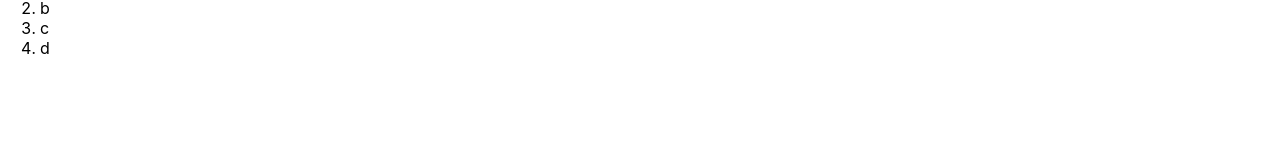
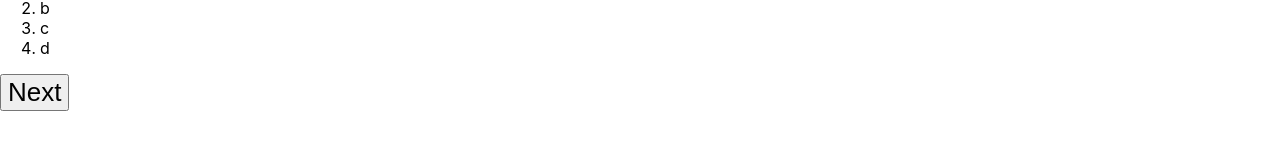
Before and after one commit to hannah-bishop/Mars-Mission-2022, a React (Vite) app: page /learning-space in a window 1280 px wide. Shown: the part 602-752 px from the top of the page. Built offline with nearby package versions, Linux system fonts and the light colour scheme.

Commit message:
MM-13: Create and add PreviousAndNextButtons component

```diff
--- a/src/components/LearningSpace/LearningSpace.tsx
+++ b/src/components/LearningSpace/LearningSpace.tsx
@@ -1,16 +1,25 @@
 import { Question } from "../Question/Question";
 import { learningPageData } from "../../data/data";
+import { useState } from "react";
+import { PreviousAndNextButtons } from "../PreviousAndNextButtons/PreviousAndNextButtons";
 
 export function LearningSpace() {
+  const [currentSection, setCurrentSection] = useState(0);
   return (
     <>
       <h1>Welcome to a Learning Space!</h1>
-      <h2>{learningPageData[0].title}</h2>
-      <img src={learningPageData[0].content.imageUrl} />
-      <p>{learningPageData[0].content.text}</p>
+      <h2>{learningPageData[currentSection].title}</h2>
+      <img src={learningPageData[currentSection].content.imageUrl} />
+      <p>{learningPageData[currentSection].content.text}</p>
       <Question
-        section={learningPageData[0].questionSection}
+        section={learningPageData[currentSection].questionSection}
         onAnswerChosen={console.log}
+      />
+
+      <PreviousAndNextButtons
+        currentSection={currentSection}
+        setCurrentSection={setCurrentSection}
+        lengthOfArray={learningPageData.length - 1}
       />
     </>
   );
--- /dev/null
+++ b/src/components/PreviousAndNextButtons/PreviousAndNextButtons.tsx
@@ -0,0 +1,23 @@
+import React from "react";
+
+export function PreviousAndNextButtons(props) {
+  const currentSection = props.currentSection;
+  const setCurrentSection = props.setCurrentSection;
+  const lengthOfArray = props.lengthOfArray;
+
+  return (
+    <>
+      {currentSection !== 0 ? (
+        <button onClick={() => setCurrentSection(currentSection - 1)}>
+          Previous
+        </button>
+      ) : null}
+
+      {currentSection !== lengthOfArray ? (
+        <button onClick={() => setCurrentSection(currentSection + 1)}>
+          Next
+        </button>
+      ) : null}
+    </>
+  );
+}
```
Also changed, not shown: src/components/PreviousAndNextButtons/PreviousAndNextButtons.scss (added).
